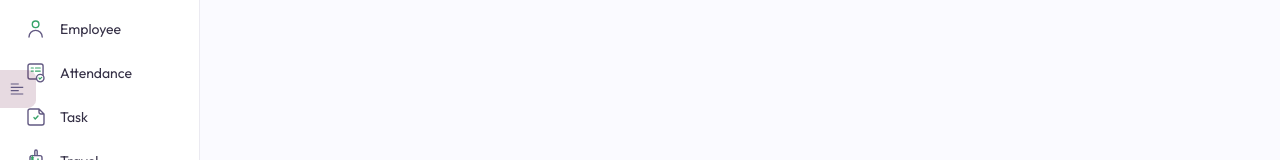
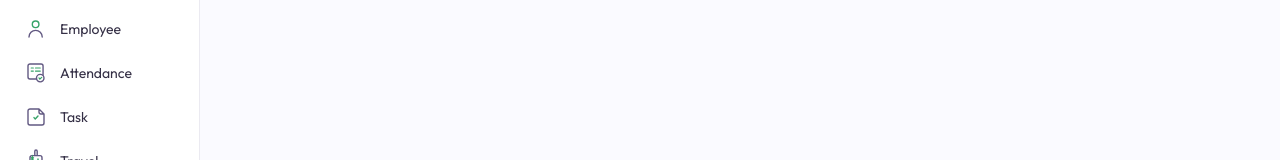
Before and after one commit to vishaljoping-capsitech/Sponsicore-Docs, a React (Vite) app: page / in a window 1280 px wide. Shown: the part 330-490 px from the top of the page. Built offline with nearby package versions, Linux system fonts and the light colour scheme.

Commit message:
Fixed mobileSidebar issue

```diff
--- a/src/components/MobileSidebar.tsx
+++ b/src/components/MobileSidebar.tsx
@@ -68,8 +68,8 @@ const MobileSidebar: React.FC<MobileSidebarProps> = ({ collapsed, setCollapsed,
             open={!collapsed}
             onClose={() => setCollapsed(true)}
             footer={
-                <Row justify="center" className="py-2">
-                    <LeftOutlined onClick={() => setCollapsed(true)} className="drawer-close-icon" />
+                <Row onClick={() => setCollapsed(true)} justify="center" className="py-2 cursor-pointer">
+                    <LeftOutlined className="drawer-close-icon" />
                 </Row>
             }>
             <Menu
--- a/src/css/common.css
+++ b/src/css/common.css
@@ -83,7 +83,7 @@
   z-index: 1000;
   padding: 12px 12px 12px 20px;
   border-radius: 20%;
-  top: 50%;+
+  top: 50%;
   display: none;
 }
 
```
